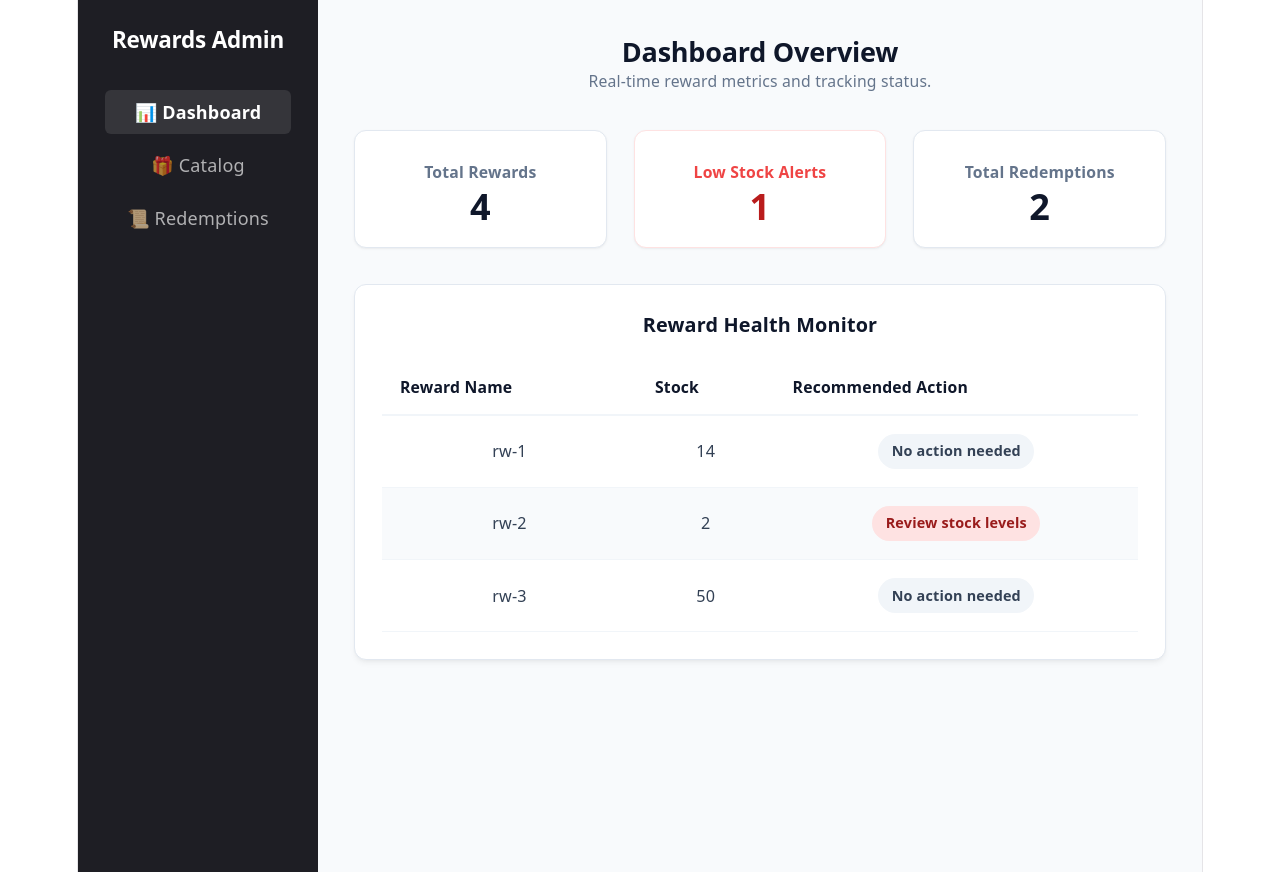
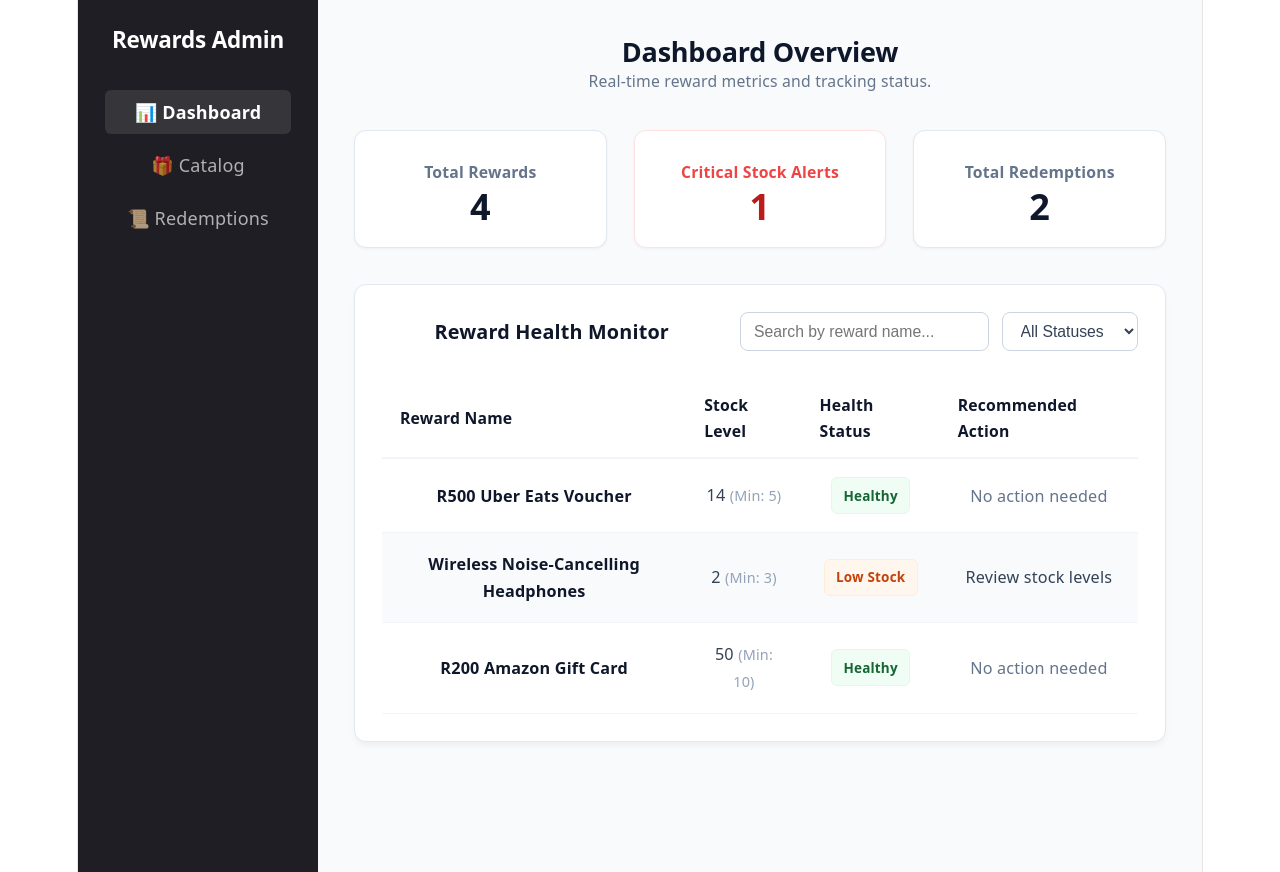
Before and after one commit to malopekamogelo63-collab/Dashboard, a React (Vite) app: page / in a window 1280 px wide. Built offline with nearby package versions, Linux system fonts and the light colour scheme.

Commit message:
feat: complete day 3 business rules, filters, and documentation

```diff
--- a/src/App.tsx
+++ b/src/App.tsx
@@ -2,6 +2,7 @@ import { useState } from 'react';
 import Sidebar from './components/Sidebar';
 import Analytics from './components/Analytics';
 import RewardsGrid from './components/RewardsGrid';
+import RedemptionsLog from './components/RedemptionsLog';
 
 export default function App() {
   // Manage which view is currently active: 'dashboard' | 'catalog' | 'redemptions'
@@ -15,12 +16,7 @@ export default function App() {
       case 'catalog':
         return <RewardsGrid />;
       case 'redemptions':
-        return (
-          <div style={{ backgroundColor: '#fff', borderRadius: '12px', padding: '2rem', border: '1px solid #e2e8f0' }}>
-            <h3 style={{ margin: 0, color: '#0f172a', fontFamily: 'system-ui, sans-serif' }}>Redemptions Log</h3>
-            <p style={{ color: '#64748b', marginTop: '0.5rem', fontFamily: 'system-ui, sans-serif' }}>Transaction records and user claims will map out here...</p>
-          </div>
-        );
+        return <RedemptionsLog />;
       default:
         return <Analytics />;
     }
--- a/src/components/Analytics.tsx
+++ b/src/components/Analytics.tsx
@@ -1,32 +1,69 @@
+import { useState } from 'react';
 import { mockRewards } from '../data/mock-rewards';
 import { mockStock } from '../data/mock-stock';
 import { mockRedemptions } from '../data/mock-redemptions';
+
+// 1. Business Rules: Comprehensive reward health function
+const determineHealthStatus = (currentStock: number, minStockThreshold: number) => {
+  if (currentStock === 0) return 'out_of_stock';
+  if (currentStock <= minStockThreshold) return 'low_stock';
+  return 'healthy';
+};
 
 const getRecommendedAction = (status: string) => {
   switch (status) {
     case 'healthy': return 'No action needed';
     case 'low_stock': return 'Review stock levels';
     case 'out_of_stock': return 'Restock or hide reward';
-    case 'config_issue': return 'Check reward setup';
     default: return 'Monitor';
   }
 };
 
+const getStatusBadgeStyles = (status: string) => {
+  switch (status) {
+    case 'out_of_stock':
+      return { backgroundColor: '#fef2f2', color: '#991b1b', border: '1px solid #fee2e2', text: 'Out of Stock' };
+    case 'low_stock':
+      return { backgroundColor: '#fff7ed', color: '#c2410c', border: '1px solid #ffedd5', text: 'Low Stock' };
+    case 'healthy':
+    default:
+      return { backgroundColor: '#f0fdf4', color: '#166534', border: '1px solid #dcfce7', text: 'Healthy' };
+  }
+};
+
 export default function Analytics() {
-  // 1. Count the total items in your mock arrays
+  // Interactive UI States for Filters
+  const [searchTerm, setSearchTerm] = useState('');
+  const [statusFilter, setStatusFilter] = useState('all');
+
   const totalRewards = mockRewards.length;
   const totalRedemptions = mockRedemptions.length;
 
-  // 2. Filter the stock array to find items where quantity has reached the minimum stock threshold
-  const lowStockAlerts = mockStock.filter(item => item.currentStock <= item.minStockThreshold).length;
+  // Process the full list with calculated statuses
+  const processedStockItems = mockStock.map(item => {
+    const matchingReward = mockRewards.find(r => r.id === item.rewardId);
+    const displayName = matchingReward ? matchingReward.name : `Unknown Reward (${item.rewardId})`;
+    const healthStatus = determineHealthStatus(item.currentStock, item.minStockThreshold);
+
+    return {
+      ...item,
+      displayName,
+      healthStatus
+    };
+  });
+
+  // Calculate dynamic low stock alerts based on our business rule function
+  const lowStockAlerts = processedStockItems.filter(item => item.healthStatus === 'low_stock' || item.healthStatus === 'out_of_stock').length;
+
+  // Apply Search by Reward Name & Filter by Health Status
+  const filteredStockItems = processedStockItems.filter(item => {
+    const matchesSearch = item.displayName.toLowerCase().includes(searchTerm.toLowerCase());
+    const matchesStatus = statusFilter === 'all' || item.healthStatus === statusFilter;
+    return matchesSearch && matchesStatus;
+  });
 
   return (
-    <div style={{
-      backgroundColor: '#f8fafc',
-      minHeight: '100vh',
-      padding: '2rem',
-      fontFamily: 'system-ui, -apple-system, sans-serif'
-    }}>
+    <div style={{ backgroundColor: '#f8fafc', minHeight: '100vh', padding: '2rem', fontFamily: 'system-ui, -apple-system, sans-serif' }}>
 
       {/* Header Section */}
       <div style={{ marginBottom: '2rem' }}>
@@ -39,108 +76,97 @@ export default function Analytics() {
       </div>
 
       {/* Summary Cards Grid */}
-      <div style={{
-        display: 'grid',
-        gridTemplateColumns: 'repeat(auto-fit, minmax(240px, 1fr))',
-        gap: '1.5rem',
-        marginBottom: '2rem'
-      }}>
-
-        {/* CARD 1: Total Rewards */}
-        <div style={{
-          backgroundColor: '#fff',
-          borderRadius: '12px',
-          padding: '1.5rem',
-          border: '1px solid #e2e8f0',
-          boxShadow: '0 1px 3px 0 rgba(0, 0, 0, 0.05), 0 1px 2px -1px rgba(0, 0, 0, 0.05)'
-        }}>
+      <div style={{ display: 'grid', gridTemplateColumns: 'repeat(auto-fit, minmax(240px, 1fr))', gap: '1.5rem', marginBottom: '2rem' }}>
+        <div style={{ backgroundColor: '#fff', borderRadius: '12px', padding: '1.5rem', border: '1px solid #e2e8f0', boxShadow: '0 1px 3px 0 rgba(0,0,0,0.05)' }}>
           <span style={{ fontSize: '0.875rem', fontWeight: '600', color: '#64748b' }}>Total Rewards</span>
           <div style={{ fontSize: '2rem', fontWeight: '700', color: '#0f172a', marginTop: '0.5rem' }}>{totalRewards}</div>
         </div>
 
-        {/* CARD 2: Low Stock Alerts */}
-        <div style={{
-          backgroundColor: '#fff',
-          borderRadius: '12px',
-          padding: '1.5rem',
-          border: '1px solid #fee2e2',
-          boxShadow: '0 1px 3px 0 rgba(0, 0, 0, 0.05), 0 1px 2px -1px rgba(0, 0, 0, 0.05)'
-        }}>
-          <span style={{ fontSize: '0.875rem', fontWeight: '600', color: '#ef4444' }}>Low Stock Alerts</span>
+        <div style={{ backgroundColor: '#fff', borderRadius: '12px', padding: '1.5rem', border: '1px solid #fee2e2', boxShadow: '0 1px 3px 0 rgba(0,0,0,0.05)' }}>
+          <span style={{ fontSize: '0.875rem', fontWeight: '600', color: '#ef4444' }}>Critical Stock Alerts</span>
           <div style={{ fontSize: '2rem', fontWeight: '700', color: '#b91c1c', marginTop: '0.5rem' }}>{lowStockAlerts}</div>
         </div>
 
-        {/* CARD 3: Total Redemptions */}
-        <div style={{
-          backgroundColor: '#fff',
-          borderRadius: '12px',
-          padding: '1.5rem',
-          border: '1px solid #e2e8f0',
-          boxShadow: '0 1px 3px 0 rgba(0, 0, 0, 0.05), 0 1px 2px -1px rgba(0, 0, 0, 0.05)'
-        }}>
+        <div style={{ backgroundColor: '#fff', borderRadius: '12px', padding: '1.5rem', border: '1px solid #e2e8f0', boxShadow: '0 1px 3px 0 rgba(0,0,0,0.05)' }}>
           <span style={{ fontSize: '0.875rem', fontWeight: '600', color: '#64748b' }}>Total Redemptions</span>
           <div style={{ fontSize: '2rem', fontWeight: '700', color: '#0f172a', marginTop: '0.5rem' }}>{totalRedemptions}</div>
         </div>
-
       </div>
 
-      {/* Table Container Section */}
-      <div style={{
-        backgroundColor: '#fff',
-        borderRadius: '12px',
-        border: '1px solid #e2e8f0',
-        padding: '1.5rem',
-        boxShadow: '0 4px 6px -1px rgba(0, 0, 0, 0.05), 0 2px 4px -2px rgba(0, 0, 0, 0.05)'
-      }}>
-        <h3 style={{ fontSize: '1.1rem', fontWeight: '600', color: '#0f172a', marginTop: 0, marginBottom: '1.25rem' }}>
+      {/* Table & Controls Container */}
+      <div style={{ backgroundColor: '#fff', borderRadius: '12px', border: '1px solid #e2e8f0', padding: '1.5rem', boxShadow: '0 4px 6px -1px rgba(0, 0, 0, 0.05)' }}>
+
+        <div style={{ display: 'flex', justifyContent: 'space-beteen', alignItems: 'center', flexWrap: 'wrap', gap: '1rem', marginBottom: '1.5rem' }}>
+          <h3 style={{ fontSize: '1.1rem', fontWeight: '600', color: '#0f172a', margin: 0, flex: 1 }}>
             Reward Health Monitor
           </h3>
 
+          {/* Controls UI: Search and Filters */}
+          <div style={{ display: 'flex', gap: '0.75rem', flexWrap: 'wrap' }}>
+            <input
+              type="text"
+              placeholder="Search by reward name..."
+              value={searchTerm}
+              onChange={(e) => setSearchTerm(e.target.value)}
+              style={{ padding: '0.5rem 0.75rem', borderRadius: '8px', border: '1px solid #cbd5e1', fontSize: '0.875rem', width: '220px' }}
+            />
+            <select
+              value={statusFilter}
+              onChange={(e) => setStatusFilter(e.target.value)}
+              style={{ padding: '0.5rem 0.75rem', borderRadius: '8px', border: '1px solid #cbd5e1', fontSize: '0.875rem', backgroundColor: '#fff', color: '#334155' }}
+            >
+              <option value="all">All Statuses</option>
+              <option value="healthy">Healthy</option>
+              <option value="low_stock">Low Stock</option>
+              <option value="out_of_stock">Out of Stock</option>
+            </select>
+          </div>
+        </div>
+
+        {/* Table */}
         <table style={{ width: '100%', borderCollapse: 'collapse' }}>
           <thead>
             <tr style={{ textAlign: 'left', borderBottom: '2px solid #f1f5f9', color: '#0f172a', fontSize: '0.875rem' }}>
               <th style={{ padding: '0.75rem 1rem', fontWeight: '600' }}>Reward Name</th>
-              <th style={{ padding: '0.75rem 1rem', fontWeight: '600' }}>Stock</th>
+              <th style={{ padding: '0.75rem 1rem', fontWeight: '600' }}>Stock Level</th>
+              <th style={{ padding: '0.75rem 1rem', fontWeight: '600' }}>Health Status</th>
               <th style={{ padding: '0.75rem 1rem', fontWeight: '600' }}>Recommended Action</th>
             </tr>
           </thead>
           <tbody>
-            {mockStock.map((item, index) => {
-              const isLowStock = item.currentStock <= item.minStockThreshold;
+            {filteredStockItems.length === 0 ? (
+              <tr>
+                <td colSpan={4} style={{ padding: '2rem', textAlign: 'center', color: '#94a3b8', fontSize: '0.9rem' }}>
+                  No matching rewards found.
+                </td>
+              </tr>
+            ) : (
+              filteredStockItems.map((item, index) => {
+                const badge = getStatusBadgeStyles(item.healthStatus);
 
                 return (
                   <tr
                     key={item.rewardId}
-                  style={{
-                    borderBottom: '1px solid #f1f5f9',
-                    color: '#334155',
-                    fontSize: '0.9rem',
-                    backgroundColor: index % 2 === 0 ? '#fff' : '#f8fafc'
-                  }}
+                    style={{ borderBottom: '1px solid #f1f5f9', color: '#334155', fontSize: '0.9rem', backgroundColor: index % 2 === 0 ? '#fff' : '#f8fafc' }}
                   >
-                  <td style={{ padding: '1rem', fontWeight: '500' }}>{item.rewardId}</td>
-                  <td style={{ padding: '1rem' }}>{item.currentStock}</td>
+                    <td style={{ padding: '1rem', fontWeight: '600', color: '#0f172a' }}>{item.displayName}</td>
+                    <td style={{ padding: '1rem' }}>{item.currentStock} <span style={{ color: '#94a3b8', fontSize: '0.8rem' }}>(Min: {item.minStockThreshold})</span></td>
                     <td style={{ padding: '1rem' }}>
-                    <span style={{
-                      display: 'inline-block',
-                      padding: '0.25rem 0.75rem',
-                      borderRadius: '50px',
-                      fontSize: '0.8rem',
-                      fontWeight: '600',
-                      backgroundColor: isLowStock ? '#fee2e2' : '#f1f5f9',
-                      color: isLowStock ? '#991b1b' : '#334155'
-                    }}>
-                      {getRecommendedAction(isLowStock ? 'low_stock' : 'healthy')}
+                      <span style={{ display: 'inline-block', padding: '0.25rem 0.625rem', borderRadius: '6px', fontSize: '0.75rem', fontWeight: '600', backgroundColor: badge.backgroundColor, color: badge.color, border: badge.border }}>
+                        {badge.text}
                       </span>
+                    </td>
+                    <td style={{ padding: '1rem', color: item.healthStatus === 'healthy' ? '#64748b' : '#334155', fontWeight: item.healthStatus !== 'healthy' ? '500' : 'normal' }}>
+                      {getRecommendedAction(item.healthStatus)}
                     </td>
                   </tr>
                 );
-            })}
+              })
+            )}
           </tbody>
         </table>
 
       </div>
-
     </div>
   );
 }
--- /dev/null
+++ b/src/components/RedemptionsLog.tsx
@@ -0,0 +1,116 @@
+import { mockRedemptions } from '../data/mock-redemptions';
+
+export default function RedemptionsLog() {
+  // Helper to format ISO strings cleanly into user-friendly localized strings
+  const formatDate = (isoString: string) => {
+    return new Date(isoString).toLocaleDateString('en-ZA', {
+      year: 'numeric',
+      month: 'short',
+      day: 'numeric',
+      hour: '2-digit',
+      minute: '2-digit'
+    });
+  };
+
+  // Helper to assign distinct color profiles based on transaction statuses
+  const getStatusStyle = (status: 'Completed' | 'Processing' | 'Failed') => {
+    switch (status) {
+      case 'Completed':
+        return { bg: '#dcfce7', text: '#15803d' };
+      case 'Processing':
+        return { bg: '#fef9c3', text: '#a16207' };
+      case 'Failed':
+        return { bg: '#fee2e2', text: '#b91c1c' };
+      default:
+        return { bg: '#f1f5f9', text: '#334155' };
+    }
+  };
+
+  return (
+    <div style={{
+      backgroundColor: '#f8fafc',
+      minHeight: '100vh',
+      padding: '2rem',
+      fontFamily: 'system-ui, -apple-system, sans-serif'
+    }}>
+
+      {/* Header Section */}
+      <div style={{ marginBottom: '2rem' }}>
+        <h2 style={{ fontSize: '1.5rem', fontWeight: '700', color: '#0f172a', margin: 0 }}>
+          Redemption History Logs
+        </h2>
+        <p style={{ fontSize: '0.875rem', color: '#64748b', marginTop: '0.25rem', margin: 0 }}>
+          Monitor claims, trace transactional audit lines, and update fulfillment statuses.
+        </p>
+      </div>
+
+      {/* Responsive Data Table Container */}
+      <div style={{
+        backgroundColor: '#fff',
+        borderRadius: '12px',
+        border: '1px solid #e2e8f0',
+        overflow: 'hidden',
+        boxShadow: '0 1px 3px 0 rgba(0, 0, 0, 0.05)'
+      }}>
+        <div style={{ overflowX: 'auto' }}>
+          <table style={{ width: '100%', borderCollapse: 'collapse', textAlign: 'left' }}>
+            <thead>
+              <tr style={{ backgroundColor: '#f8fafc', borderBottom: '1px solid #e2e8f0' }}>
+                <th style={{ padding: '1rem 1.5rem', fontSize: '0.75rem', fontWeight: '600', color: '#64748b', textTransform: 'uppercase' }}>Log ID</th>
+                <th style={{ padding: '1rem 1.5rem', fontSize: '0.75rem', fontWeight: '600', color: '#64748b', textTransform: 'uppercase' }}>Reward Item</th>
+                <th style={{ padding: '1rem 1.5rem', fontSize: '0.75rem', fontWeight: '600', color: '#64748b', textTransform: 'uppercase' }}>User Account</th>
+                <th style={{ padding: '1rem 1.5rem', fontSize: '0.75rem', fontWeight: '600', color: '#64748b', textTransform: 'uppercase' }}>Timestamp</th>
+                <th style={{ padding: '1rem 1.5rem', fontSize: '0.75rem', fontWeight: '600', color: '#64748b', textTransform: 'uppercase' }}>Status</th>
+              </tr>
+            </thead>
+            <tbody>
+              {mockRedemptions.map((log) => {
+                const colors = getStatusStyle(log.status);
+
+                return (
+                  <tr key={log.id} style={{ borderBottom: '1px solid #f1f5f9', transition: 'background-color 0.2s' }}>
+                    {/* Log ID */}
+                    <td style={{ padding: '1rem 1.5rem', fontSize: '0.875rem', fontWeight: '500', color: '#94a3b8' }}>
+                      {log.id}
+                    </td>
+
+                    {/* Item Title */}
+                    <td style={{ padding: '1rem 1.5rem', fontSize: '0.875rem', fontWeight: '600', color: '#0f172a' }}>
+                      {log.rewardName}
+                    </td>
+
+                    {/* User Email */}
+                    <td style={{ padding: '1rem 1.5rem', fontSize: '0.875rem', color: '#475569' }}>
+                      {log.userEmail}
+                    </td>
+
+                    {/* Date Transacted */}
+                    <td style={{ padding: '1rem 1.5rem', fontSize: '0.875rem', color: '#64748b' }}>
+                      {formatDate(log.redeemedAt)}
+                    </td>
+
+                    {/* Styled Status Pill */}
+                    <td style={{ padding: '1rem 1.5rem' }}>
+                      <span style={{
+                        backgroundColor: colors.bg,
+                        color: colors.text,
+                        padding: '0.25rem 0.625rem',
+                        borderRadius: '9999px',
+                        fontSize: '0.75rem',
+                        fontWeight: '600',
+                        display: 'inline-block'
+                      }}>
+                        {log.status}
+                      </span>
+                    </td>
+                  </tr>
+                );
+              })}
+            </tbody>
+          </table>
+        </div>
+      </div>
+
+    </div>
+  );
+}
```
Also changed, not shown: 1 other file (tests, documents, lock files or other folders). Lines whose indentation alone changed are shown as unchanged.
